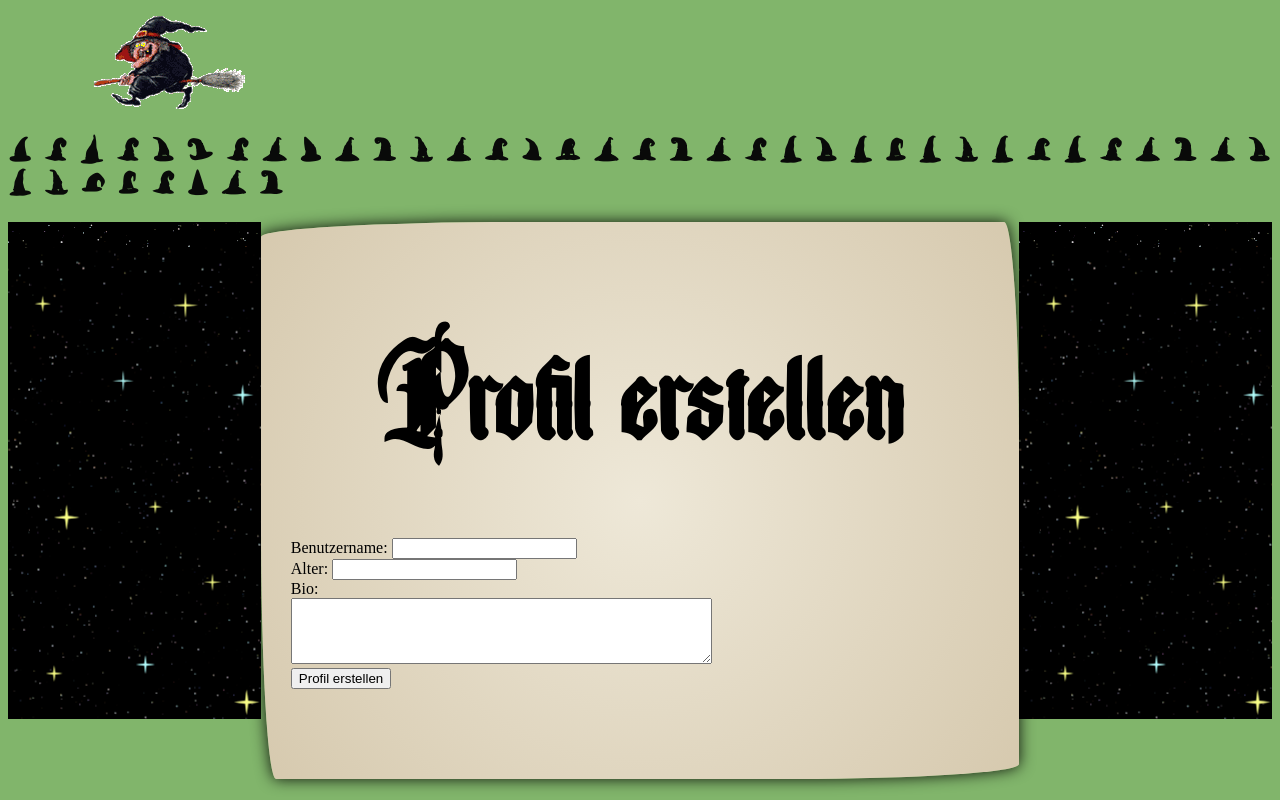
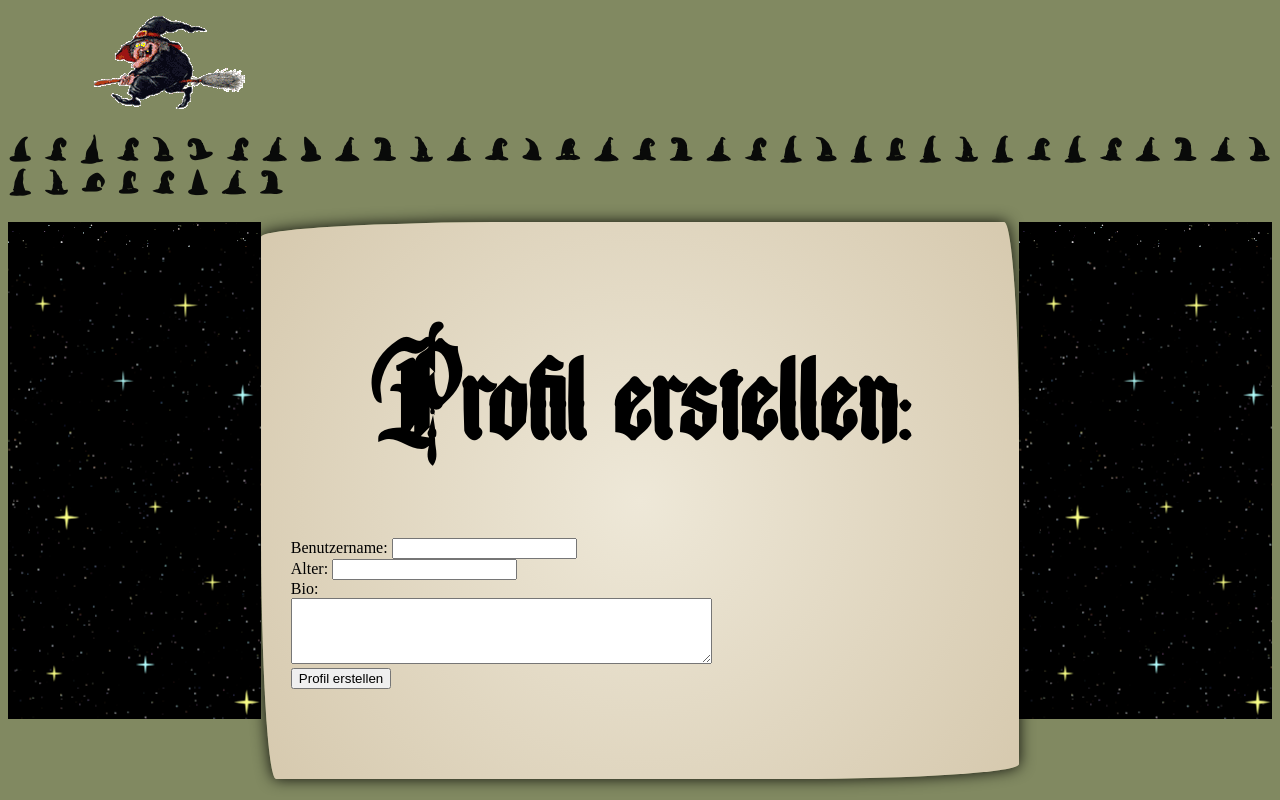
Before and after one commit to len-wein/Hex-und-Herz-Sabberhexen-Dating-Website, a plain HTML site: page profil.html in a window 1280 px wide. Drawn offline with Linux system fonts and the light colour scheme.

Commit message:
neuer Grünton für den Hintergrund gefunden

```diff
--- a/main.css
+++ b/main.css
@@ -1,5 +1,5 @@
 body {
-  background-color: #81b56b;
+  background-color: #747d51e7;
 }
 
 @font-face {
--- a/profil.html
+++ b/profil.html
@@ -24,7 +24,7 @@
       </div>
 
       <div class="anmeldung">
-        <div class="ueberschrift"><h1>Profil erstellen</h1></div>
+        <div class="ueberschrift"><h1>Profil erstellen:</h1></div>
         <form action="/submit-profile" method="post">
           <label for="username">Benutzername:</label>
           <input type="text" id="username" name="username" required /><br />
```
